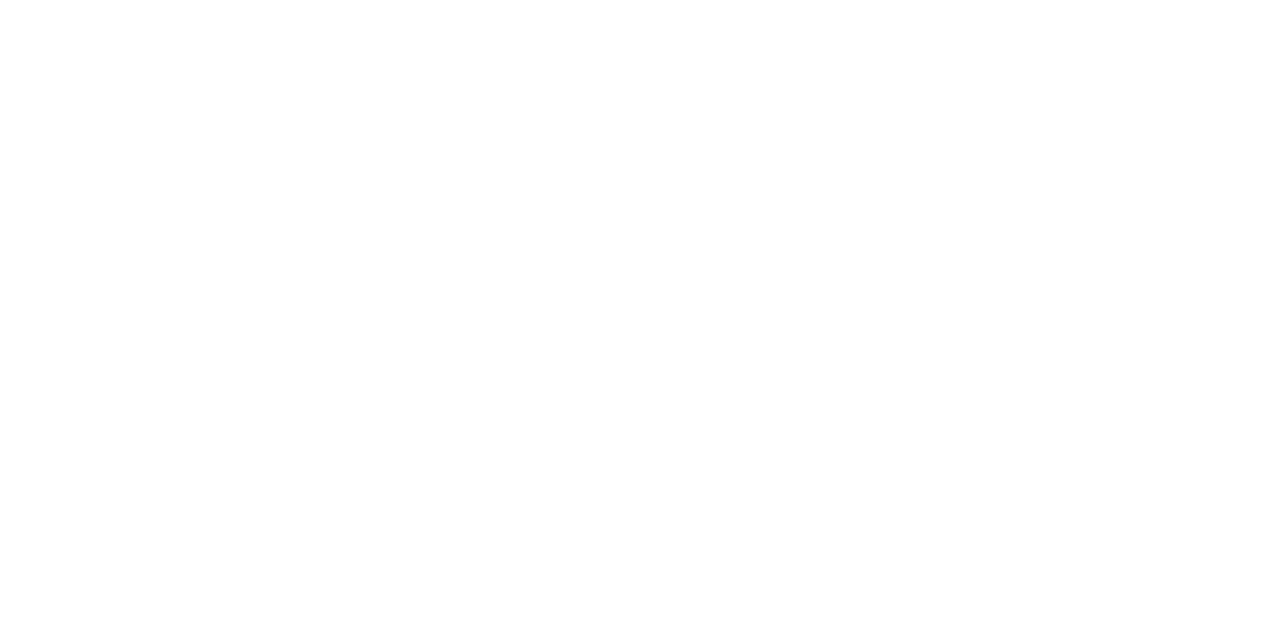
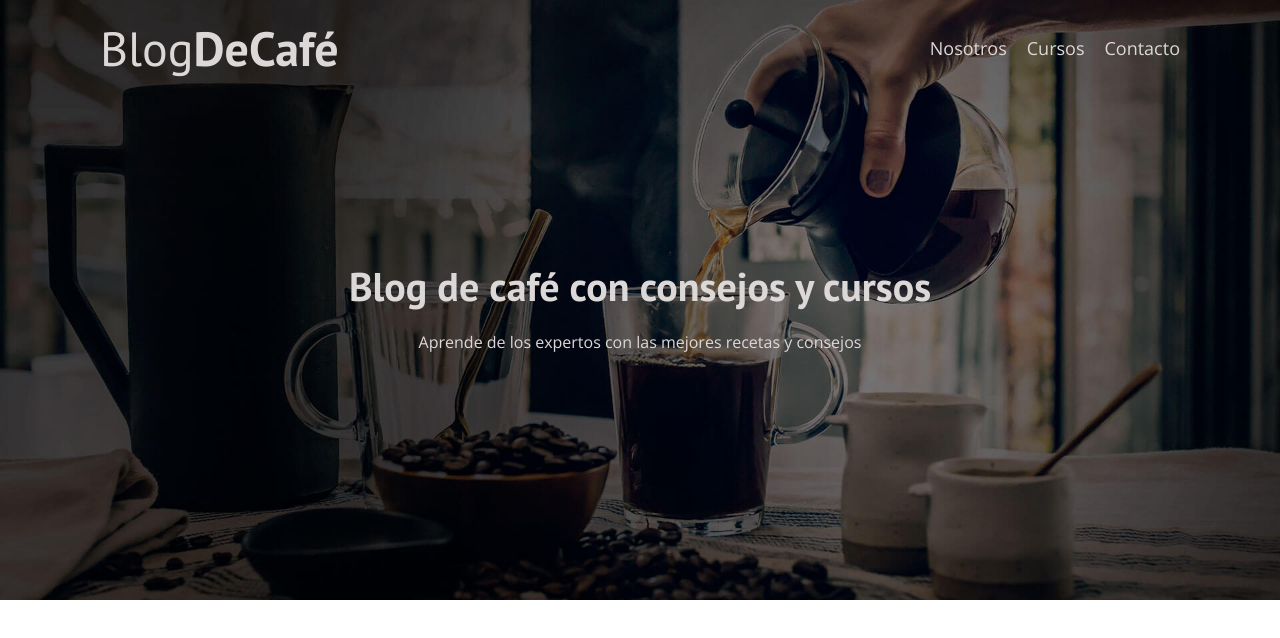
Before and after one commit to ReusHarper/BlogDeCafe, a plain HTML site: page index.html in a window 1280 px wide. Drawn offline with nearby package versions, Linux system fonts and the light colour scheme.

Commit message:
Adicion de Header dentro de la pagina de inicio y creacion de archivos para cada una de las secciones del sitio

```diff
--- a/css/style.css
+++ b/css/style.css
@@ -13,6 +13,7 @@
 html {
     box-sizing: border-box;
     font-size: 62.5%; /* 1 rem = 10px */
+    text-decoration: none;
 }
 
 *,
@@ -77,3 +78,59 @@ img {
 .centrar-texto {
     text-align: center;
 }
+
+/* ==================== HEADER ==================== */
+.header {
+    height: 60rem;
+    background-image: url("../img/banner.jpg");
+    background-repeat: no-repeat;
+    background-size: cover;
+    background-position: center center;
+}
+
+.header__texto {
+    color: var(--blanco);
+    text-align: center;
+    margin-top: 5rem;
+}
+
+@media (min-width: 768px) {
+    .header__texto {
+        margin-top: 15rem;
+    }
+}
+
+@media (min-width: 768px) {
+    .barra {
+        margin: 0 10rem;
+        display: flex;
+        justify-content: space-between;
+        align-items: center;
+    }
+}
+
+.logo {
+    color: var(--blanco);
+}
+
+.logo__nombre {
+    font-weight: 400;
+}
+
+.logo__bold {
+    font-weight: 700;
+}
+
+@media (min-width: 768px) {
+    .navegacion {
+        display: flex;
+        gap: 2rem;
+    }
+}
+
+.navegacion__enlace {
+    display: block;
+    text-align: center;
+    font-size: 1.8rem;
+    color: var(--blanco);
+}
--- a/index.html
+++ b/index.html
@@ -9,6 +9,23 @@
     <link rel="stylesheet" href="./css/style.css">
 </head>
 <body>
-
+    <header class="header">
+        <div class="contenido">
+            <div class="barra">
+                <a href="./index.html" class="logo">
+                    <h1 class="logo__nombre no-margin centrar-texto">Blog<span class="logo__bold">DeCafé</span></h1>
+                </a>
+                <nav class="navegacion">
+                    <a href="./nosotros.html" class="navegacion__enlace">Nosotros</a>
+                    <a href="./cursos.html" class="navegacion__enlace">Cursos</a>
+                    <a href="./contacto.html" class="navegacion__enlace">Contacto</a>
+                </nav>
+            </div>
+        </div>
+        <div class="header__texto">
+            <h2 class="no-margin">Blog de café con consejos y cursos</h2>
+            <p class="no-margin">Aprende de los expertos con las mejores recetas y consejos</p>
+        </div>
+    </header>
 </body>
 </html>
```
Also changed, not shown: contacto.html (added), cursos.html (added), nosotros.html (added).
